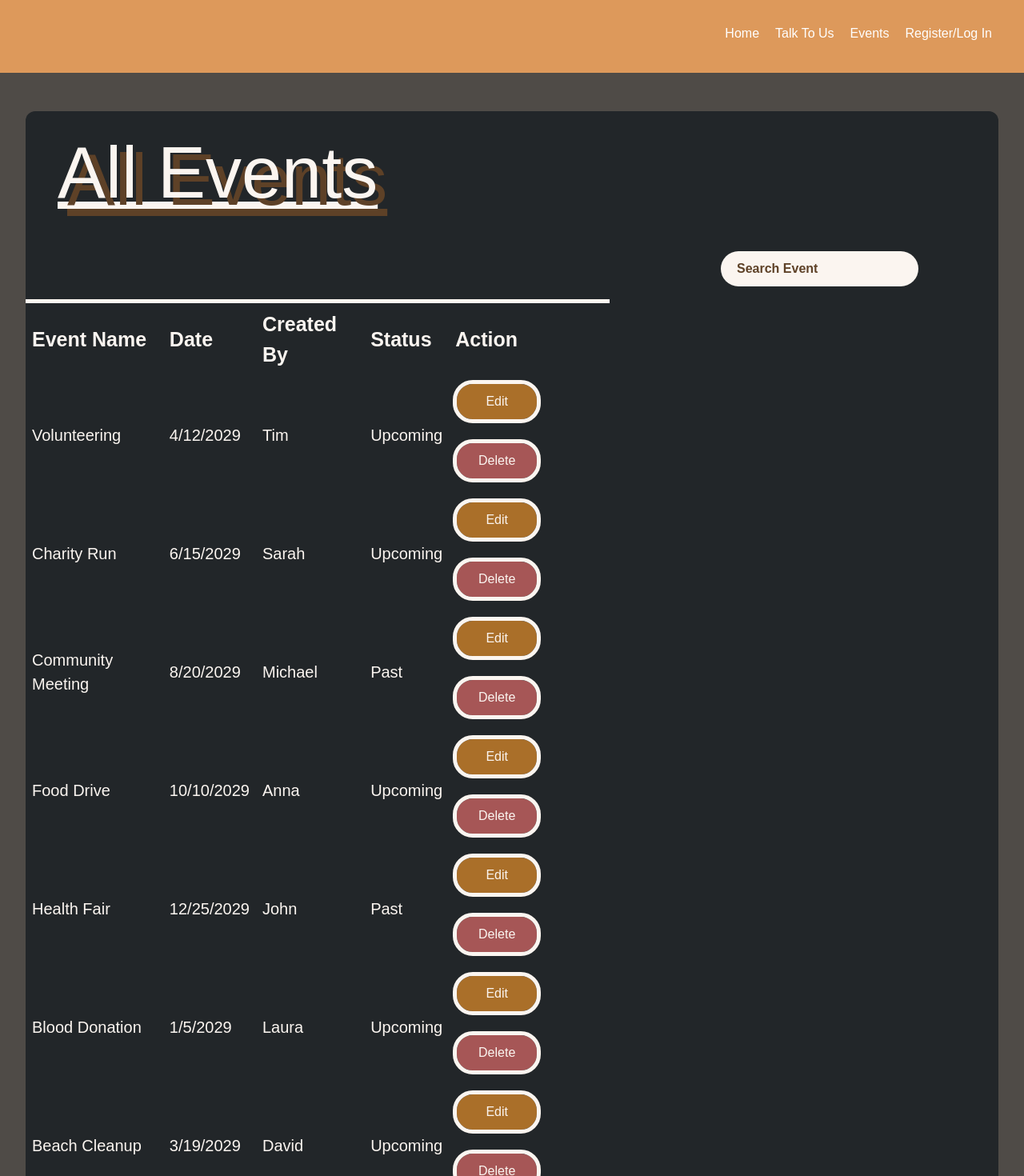
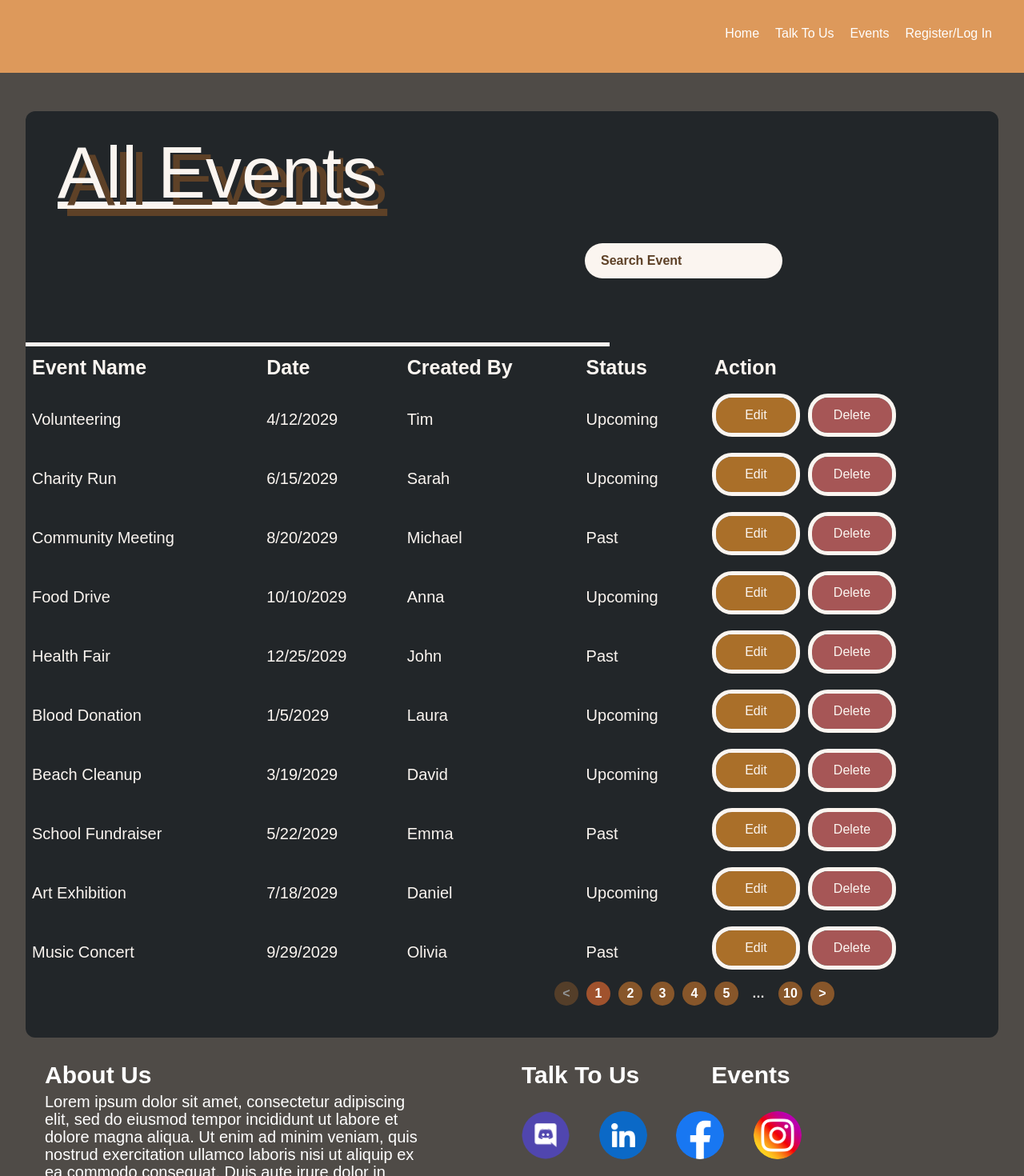
Before and after one commit to UoaWDCC/aspa-portal-v3, a Next.js app in the folder frontend/: page /events/admin-events in a window 1280 px wide. Shown: the top 1470 px of the page at 80% size. Built offline with nearby package versions, Linux system fonts and the light colour scheme.

Commit message:
Updated Code

```diff
--- a/frontend/src/ui/events/admin-events/EventPage.module.css
+++ b/frontend/src/ui/events/admin-events/EventPage.module.css
@@ -1,5 +1,5 @@
 .event-table {
-    width: 60%;
+    width: 100%;
 }
 
 .event-title {
@@ -14,7 +14,7 @@
     text-shadow: 12px 9px #5E4127;
     font-size: 90px;
     text-decoration: underline;
-    margin: 10px 40px 30px;
+    margin: 10px 40px 20px;
 }
 
 .solid-line {
@@ -25,8 +25,8 @@
 .search-bar{
     display: flex;
     justify-content: flex-end;
-    margin-bottom: 16px;
-    margin-right: 100px;
+    margin-bottom: 80px;
+    margin-right: 270px;
 }
 
 .search-input{
--- a/frontend/src/ui/events/admin-events/Pagination.module.css
+++ b/frontend/src/ui/events/admin-events/Pagination.module.css
@@ -1,10 +1,10 @@
 .pagination-container {
     display: flex;
-    justify-content: center;
+    justify-content: right;
     align-items: center;
     list-style-type: none;
     padding: 0;
-    margin: 0;
+    margin: 0px 200px 40px 0px;
 }
 
 .pagination-item {
@@ -15,8 +15,7 @@
     justify-content: center;
     align-items: center;
     border-radius: 50%;
-    background-color: #8B4513;
-    /* Brown color */
+    background-color: #87562A;
     color: white;
     cursor: pointer;
     font-size: 16px;
@@ -26,13 +25,11 @@
 .pagination-item.dots {
     cursor: default;
     background-color: transparent;
-    color: #8B4513;
-    /* Brown color for dots */
+    color: #FBF5F0;
 }
 
 .pagination-item.selected {
     background-color: #A0522D;
-    /* Darker brown color for selected item */
 }
 
 .pagination-item.disabled {
--- a/frontend/src/ui/events/admin-events/Pagination.tsx
+++ b/frontend/src/ui/events/admin-events/Pagination.tsx
@@ -2,7 +2,7 @@ import React from 'react';
 import { usePagination, DOTS } from './usePagination';
 import styles from "./Pagination.module.css"
 
-const Pagination = ({ onPageChange, totalCount, siblingCount = 1, currentPage, pageSize, className }) => {
+const Pagination = ({ onPageChange, totalCount, siblingCount = 1, currentPage, pageSize }) => {
     const paginationRange = usePagination({
         currentPage,
         totalCount,
@@ -25,12 +25,12 @@ const Pagination = ({ onPageChange, totalCount, siblingCount = 1, currentPage, p
     let lastPage = paginationRange[paginationRange.length - 1];
 
     return (
-        <ul className={`${styles['pagination-container']} ${className}`}>
+        <ul className={`${styles['pagination-container']}`}>
             <li
                 className={`${styles['pagination-item']} ${currentPage === 1 ? styles['disabled'] : ''}`}
                 onClick={onPrevious}
             >
-                <div className={styles['arrow-left']} />
+                <div className={styles['arrow-left']}> {'<'} </div>
             </li>
             {paginationRange.map((pageNumber, index) => {
                 if (pageNumber === DOTS) {
@@ -50,7 +50,7 @@ const Pagination = ({ onPageChange, totalCount, siblingCount = 1, currentPage, p
                 className={`${styles['pagination-item']} ${currentPage === lastPage ? styles['disabled'] : ''}`}
                 onClick={onNext}
             >
-                <div className={styles['arrow-right']} />
+                <div className={styles['arrow-right']}> {'>'} </div>
             </li>
         </ul>
     );
--- a/frontend/src/ui/events/admin-events/usePagination.tsx
+++ b/frontend/src/ui/events/admin-events/usePagination.tsx
@@ -6,6 +6,7 @@ const range = (start: number, end: number) => {
     const length = end - start + 1;
     return Array.from({ length }, (_, i) => start + i);
 };
+
 
 export const usePagination = ({
     totalCount,
```
